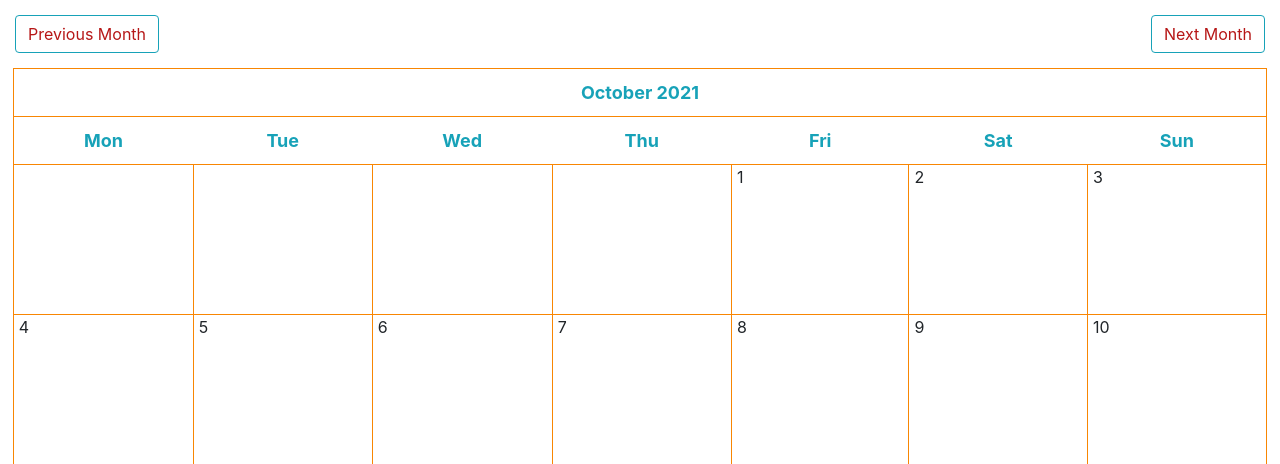
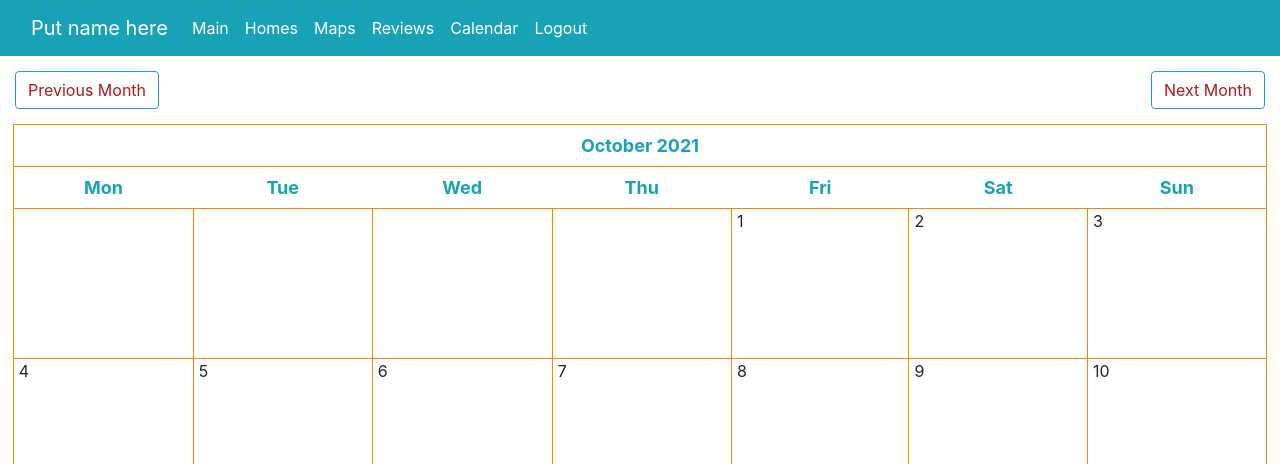
Before and after one commit to zachogan007/UVA_OffGroundsHousingWebApp, a Django app: page /calendar/ in a window 1280 px wide. Shown: the top 464 px of the page. Run offline with Django 3.2, Linux system fonts and the light colour scheme; data that the repository does not hold is empty; some libraries are stand-ins or nearby versions.

Commit message:
adding nav bar to calendar age

```diff
--- a/offGrounds/templates/calendar/base.html
+++ b/offGrounds/templates/calendar/base.html
@@ -1,6 +1,41 @@
 {% load static %}
+{% load bootstrap5 %}
+{% bootstrap_css %}
+{% bootstrap_javascript %}
 <!doctype html>
 <html lang="en">
+
+
+<nav class="navbar navbar-expand-lg navbar-light bg-info">
+  <div class="container-fluid">
+  <a class="navbar-brand text-white" href="#">Put name here</a>
+  <button class="navbar-toggler" type="button" data-bs-toggle="collapse" data-bs-target="#navbarNavAltMarkup" aria-controls="navbarNavAltMarkup" aria-expanded="false" aria-label="Toggle navigation">
+    <span class="navbar-toggler-icon"></span>
+  </button>
+  <div class="collapse navbar-collapse" id="navbarNavAltMarkup">
+   <ul class="navbar-nav me-auto mb-2 mb-lg-0">
+     <li class="navbar-nav">
+     <li>
+        <a class="nav-item nav-link active text-sm text-white" href="/login">Main</a>
+     </li>
+      <a class="nav-item nav-link active text-sm text-white" href="/homesearch">Homes</a>
+    </li>
+     <li>
+      <a class="nav-item nav-link active text-sm text-white" href="/maps">Maps</a>
+     </li>
+     <li>
+       <a class="nav-item nav-link active text-sm text-white" href="#">Reviews</a>
+     </li>
+     <li>
+      <a class="nav-item nav-link active text-sm text-white" href="/calendar">Calendar</a>
+    </li>
+     <li>
+      <a class="nav-item nav-link active text-sm text-white" href="/logout">Logout</a>
+     </li>
+   </ul>
+    </div>
+  </div>
+</nav>
 
 <head>
   <!-- Required meta tags -->
--- a/offGrounds/templates/calendar/calendar.html
+++ b/offGrounds/templates/calendar/calendar.html
@@ -1,4 +1,6 @@
 {% extends 'calendar/base.html' %}
+
+
 
 {% block content %}
 
--- a/offGrounds/templates/homesearch/listing.html
+++ b/offGrounds/templates/homesearch/listing.html
@@ -23,6 +23,9 @@
        <a class="nav-item nav-link active text-sm text-white" href="#">Reviews</a>
      </li>
      <li>
+      <a class="nav-item nav-link active text-sm text-white" href="/calendar">Calendar</a>
+    </li>
+     <li>
       <a class="nav-item nav-link active text-sm text-white" href="/logout">Logout</a>
      </li>
    </ul>
@@ -38,7 +41,7 @@
     <h1> {{listing.name}}  </h1>
     <head>
         <style>
-    {
+    .box {
         box-sizing: border-box;
     }
     /* Set additional styling options for the columns*/
--- a/offGrounds/templates/homesearch/search.html
+++ b/offGrounds/templates/homesearch/search.html
@@ -23,6 +23,9 @@
      <li>
        <a class="nav-item nav-link active text-sm text-white" href="#">Reviews</a>
      </li>
+     <li>
+      <a class="nav-item nav-link active text-sm text-white" href="/calendar">Calendar</a>
+    </li>
      <li>
       <a class="nav-item nav-link active text-sm text-white" href="/logout">Logout</a>
      </li>
```
